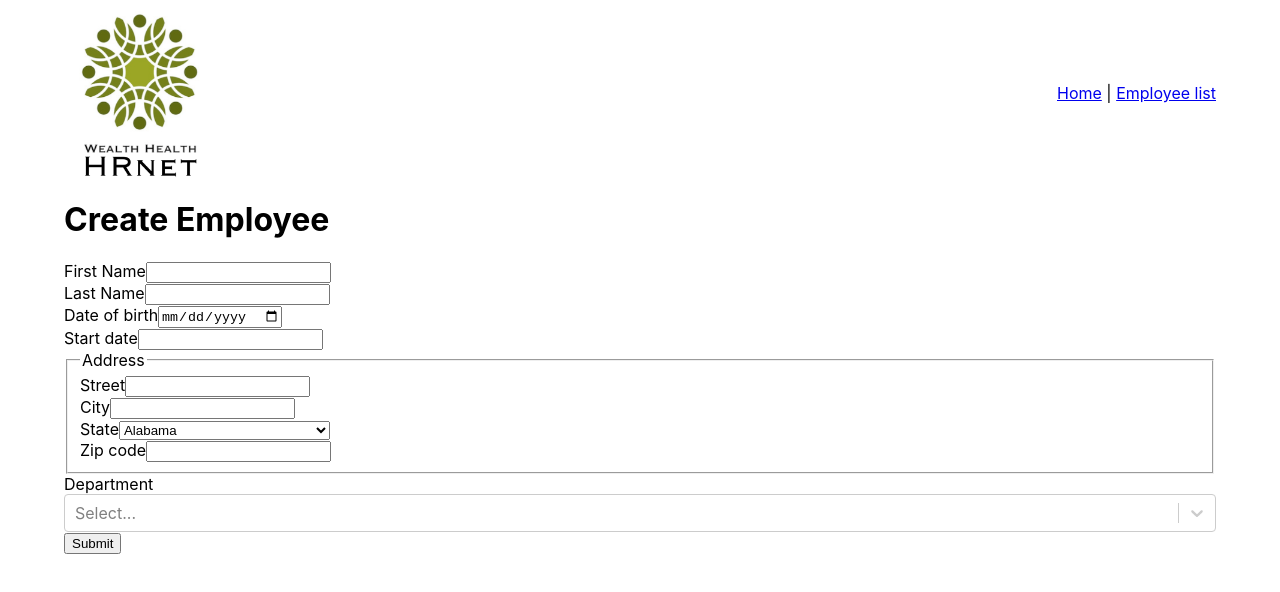
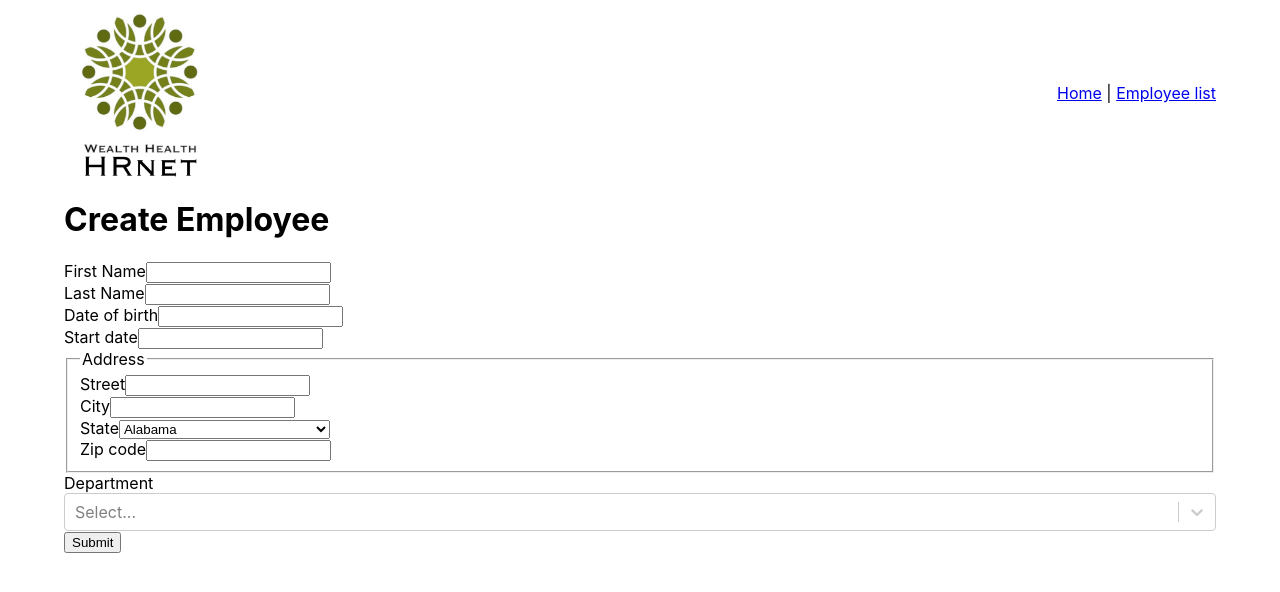
Before and after one commit to demondragong/hrnet-react-app, a React (Create React App) app: page / in a window 1280 px wide. Shown: the top 592 px of the page. Built offline with nearby package versions, Linux system fonts and the light colour scheme.

Commit message:
fix date picker use with redux

```diff
--- a/src/pages/CreateEmployee.jsx
+++ b/src/pages/CreateEmployee.jsx
@@ -6,6 +6,7 @@ import DatePicker from "react-datepicker";
 
 import "react-datepicker/dist/react-datepicker.css";
 import Select from "react-select";
+import { useState } from "react";
 
 export default function CreateEmployee() {
   const {
@@ -15,6 +16,9 @@ export default function CreateEmployee() {
     watch,
     formState: { errors },
   } = useForm();
+
+  const [startDate, setStartDate] = useState();
+  const [dateOfBirth, setDateOfBirth] = useState();
 
   const dispatch = useDispatch();
   const onSubmit = (data) => dispatch(addEmployee(data));
@@ -42,7 +46,21 @@ export default function CreateEmployee() {
 
         <div>
           <label htmlFor="dateOfBirth">Date of birth</label>
-          <input id="dateOfBirth" type="date" {...register("dateOfBirth")} />
+          <Controller
+            name="dateOfBirth"
+            control={control}
+            render={({ field: { onChange, onBlur, value, ref } }) => (
+              <DatePicker
+                id="dateOfBirth"
+                onChange={(date) => {
+                  setDateOfBirth(date);
+                  return onChange(date.toLocaleDateString("en-US"));
+                }}
+                onBlur={onBlur}
+                selected={dateOfBirth}
+              />
+            )}
+          />
         </div>
 
         <div>
@@ -50,12 +68,15 @@ export default function CreateEmployee() {
           <Controller
             name="startDate"
             control={control}
-            render={({ field: { onChange, value } }) => (
+            render={({ field: { onChange, onBlur, value, ref } }) => (
               <DatePicker
                 id="startDate"
-                selected={value}
-                onChange={onChange}
-                dateFormat="yyyy/MM/dd"
+                onChange={(date) => {
+                  setStartDate(date);
+                  return onChange(date.toLocaleDateString("en-US"));
+                }}
+                onBlur={onBlur}
+                selected={startDate}
               />
             )}
           />
@@ -95,7 +116,7 @@ export default function CreateEmployee() {
         <div>
           <label htmlFor="department">Department</label>
           <Controller
-            name="select"
+            name="department"
             control={control}
             render={({ field }) => (
               <Select
```
